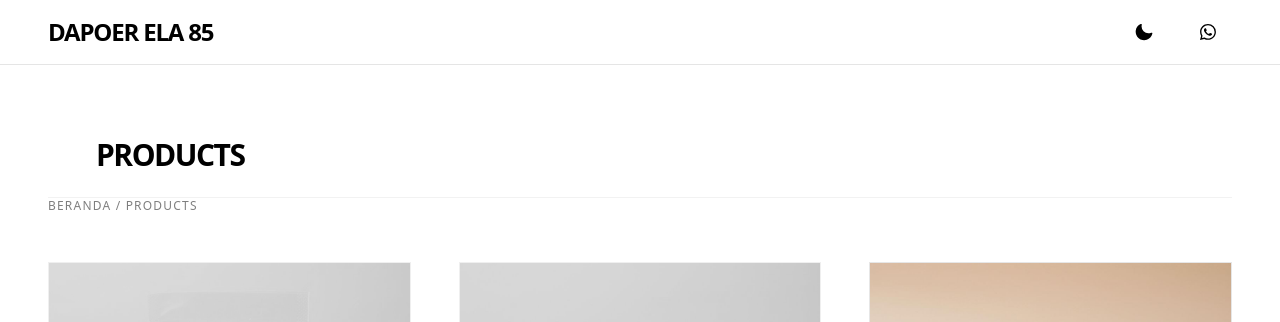
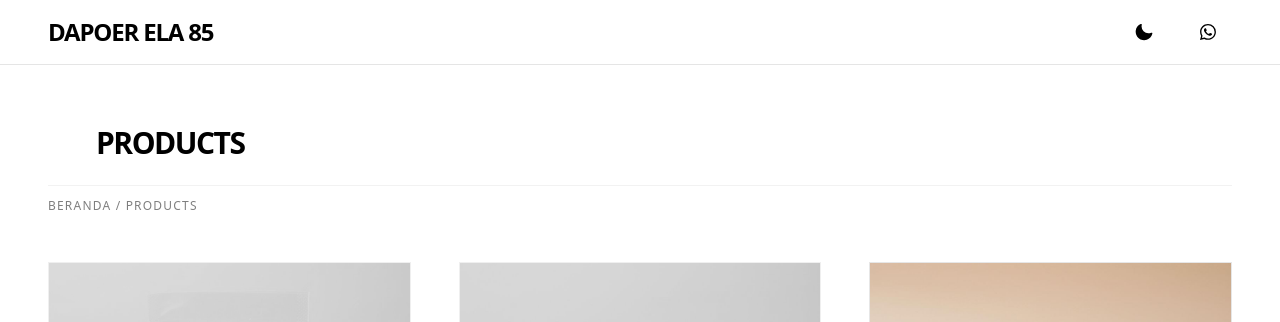
Before and after one commit to dapoerela85/dapoerela85.github.io, a Jekyll site: the page built from products/index.html, in a window 1280 px wide. Shown: the top 322 px of the page. Built offline with Jekyll 4.4.1, drawn with Linux system fonts in a browser that asks for light colours; nearby versions of some CDN libraries; the list of posts is cut into pages by our own code.

Commit message:
Update index.html

```diff
--- a/products/index.html
+++ b/products/index.html
@@ -2,10 +2,10 @@
 layout: default
 title: Products
 ---
-    <header class="bg-base-100 pt-6 pb-4 border-b border-base-content/5 px-4 md:px-12 sticky top-[64px] z-40">
+    <header class="bg-base-100 pt-3 pb-4 border-b border-base-content/5 px-4 md:px-12 sticky top-[64px] z-40">
         <h1 class="text-3xl font-black uppercase tracking-tighter mb-2">{{ page.title }}</h1>
     </header>
-        <nav class="text-xs uppercase tracking-widest mb-12 opacity-50">
+        <nav class="text-xs uppercase tracking-widest mb-12 mt-3 opacity-50">
             <a href="{{ site.url }}" class="hover:opacity-100 transition">Beranda</a> /
             <span>{{ page.title }}</span>
         </nav>
```
